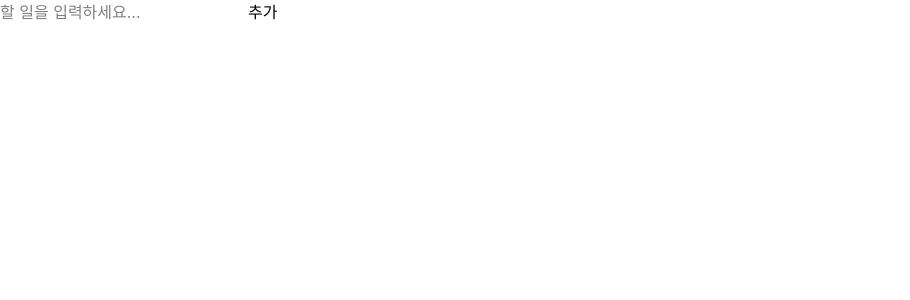
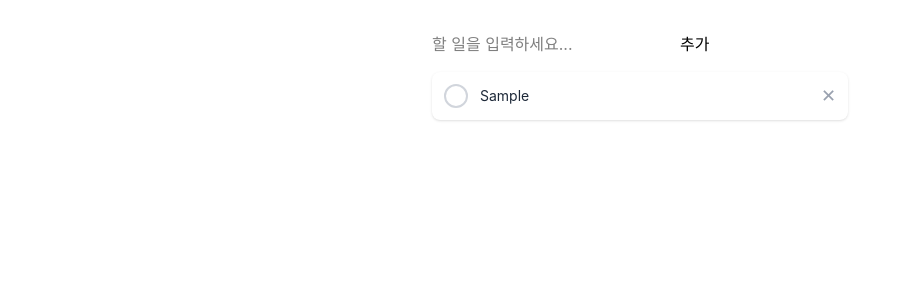
Before and after one commit to jin2214/kakao-assignment-1, a React (Vite) app in the folder assignment-2/: page / in a window 1280 px wide. Both pictures are taken after typing "Sample" into the empty fields and a click on the button "추가". Shown: the top 300 px of the page, without its empty margins (0-910 px from the left). Built offline with nearby package versions, Linux system fonts and the light colour scheme.

Commit message:
feat: Step4 - TodoList, TodoItem 컴포넌트 구현

```diff
--- a/assignment-2/src/App.jsx
+++ b/assignment-2/src/App.jsx
@@ -1,6 +1,7 @@
 import { useState, useEffect } from 'react'
 import { getToday, getMondayOfWeek, dateToString, shiftDate, getWeekdayOffset } from './utils/dateUtils'
 import TodoInput from './components/TodoInput'
+import TodoList from './components/TodoList'
 
 function App() {
   const [todos, setTodos] = useState(
@@ -81,9 +82,23 @@ function App() {
     setCurrentFilter(filter)
   }
 
+  const dateStr = dateToString(currentDate)
+  const dayTodos = todos.filter(t => t.date === dateStr)
+  const filteredTodos = dayTodos.filter(t => {
+    if (currentFilter === 'active') return !t.completed
+    if (currentFilter === 'completed') return t.completed
+    return true
+  })
+
   return (
-    <div>
+    <div className="max-w-md mx-auto mt-8 px-4 flex flex-col gap-4">
       <TodoInput onAdd={handleAdd} />
+      <TodoList
+        todos={filteredTodos}
+        onToggle={handleToggle}
+        onDelete={handleDelete}
+        onSaveEdit={handleSaveEdit}
+      />
     </div>
   )
 }
--- a/assignment-2/src/components/TodoItem.jsx
+++ b/assignment-2/src/components/TodoItem.jsx
@@ -1,3 +1,25 @@
-export default function TodoItem() {
-  return null;
+export default function TodoItem({ todo, onToggle, onDelete }) {
+  return (
+    <li className="flex items-center gap-3 p-3 bg-white rounded-lg shadow-sm">
+      <button
+        onClick={() => onToggle(todo.id)}
+        className={`w-6 h-6 rounded-full border-2 flex-shrink-0 transition-colors ${
+          todo.completed
+            ? 'bg-green-500 border-green-500'
+            : 'border-gray-300 hover:border-green-400'
+        }`}
+        aria-label={todo.completed ? '완료 취소' : '완료'}
+      />
+      <span className={`flex-1 text-sm ${todo.completed ? 'line-through text-gray-400' : 'text-gray-800'}`}>
+        {todo.text}
+      </span>
+      <button
+        onClick={() => onDelete(todo.id)}
+        className="text-gray-400 hover:text-red-500 transition-colors text-lg leading-none"
+        aria-label="삭제"
+      >
+        ✕
+      </button>
+    </li>
+  )
 }
--- a/assignment-2/src/components/TodoList.jsx
+++ b/assignment-2/src/components/TodoList.jsx
@@ -1,3 +1,17 @@
-export default function TodoList() {
-  return null;
+import TodoItem from './TodoItem'
+
+export default function TodoList({ todos, onToggle, onDelete, onSaveEdit }) {
+  return (
+    <ul className="flex flex-col gap-2">
+      {todos.map(todo => (
+        <TodoItem
+          key={todo.id}
+          todo={todo}
+          onToggle={onToggle}
+          onDelete={onDelete}
+          onSaveEdit={onSaveEdit}
+        />
+      ))}
+    </ul>
+  )
 }
```
